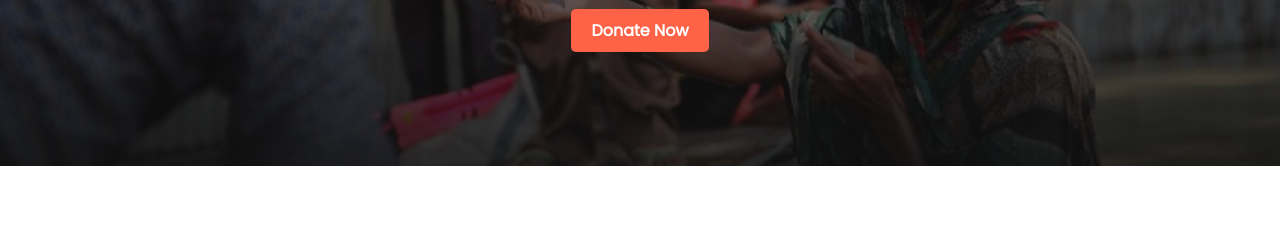
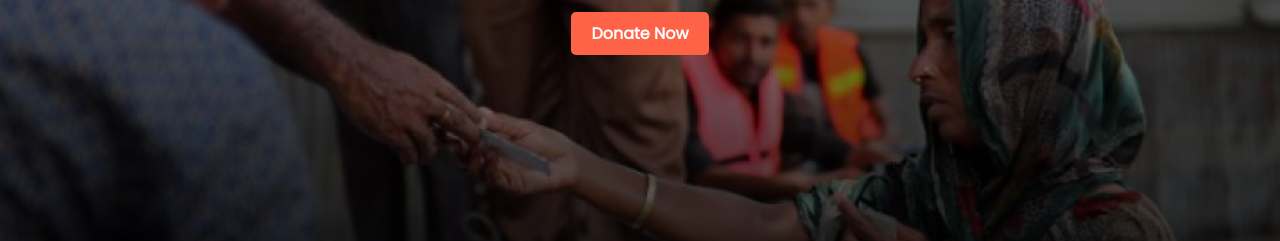
Before and after one commit to Shariful7834/Donate-today-site, a plain HTML site: page index.html in a window 1280 px wide. Shown: the part 334-575 px from the top of the page. Drawn offline with Linux system fonts and the light colour scheme.

Commit message:
Changed the top-banner backgraound radiant color

```diff
--- a/CSS/styles.css
+++ b/CSS/styles.css
@@ -8,25 +8,26 @@ p {
   color: gray;
   font-family: "Montserrat", sans-serif;
 }
-header {
-  background-image: url(../images/hero.png);
+.top-banner {
+  background-image: linear-gradient(rgb(0, 0, 0, 0), rgb(0, 0, 0, 5)),
+    url(../images/hero.png);
   background-repeat: no-repeat;
+
+  background-size: cover;
   background-position: center;
-  height: 500px;
-  margin: auto;
-  width: 100%;
+  height: 100vh;
 }
-.image {
-  background-image: url(../images/Rectangle.png);
-  background-repeat: no-repeat;
-  background-position: center;
-  height: 500px;
-  width: 100%;
-  margin: auto;
-}
-.heading-text {
+
+.banner-background {
   color: white;
   padding: 100px;
+}
+
+.banner-background p {
+  width: 40%;
+  margin: auto;
+  margin-bottom: 5%;
+  color: white;
 }
 h1 {
   font-size: 3rem;
@@ -177,6 +178,7 @@ form button {
   font-size: 1rem;
   font-weight: bold;
   background-color: tomato;
+  margin: -10px;
 }
 footer {
   background-color: black;
--- a/index.html
+++ b/index.html
@@ -14,20 +14,18 @@
     <title>Donate-today</title>
   </head>
   <body>
-    <header class="header">
-      <div class="image">
-        <div class="heading-text">
+    <section class="top-banner">
+      <div class="banner-background">
         <h1><strong>Let's Help Those Who Are</strong></h1>
         <h1><strong>More In Need</strong></h1>
         <p>
           You can make a difference by donation to serve helpless people all
-            over the world.This is a non-profitable digital platform in
-            Bangladesh
+          over the world.This is a non-profitable digital platform in Bangladesh
         </p>
         <a id="button" class="donate-button" href="#">Donate Now</a>
       </div>
-      </div>
-    </header>
+    </section>
+
     <section>
       <div class="donate-area">
         <h2><strong>Donate Today</strong></h2>
```
Lines whose indentation alone changed are shown as unchanged.
